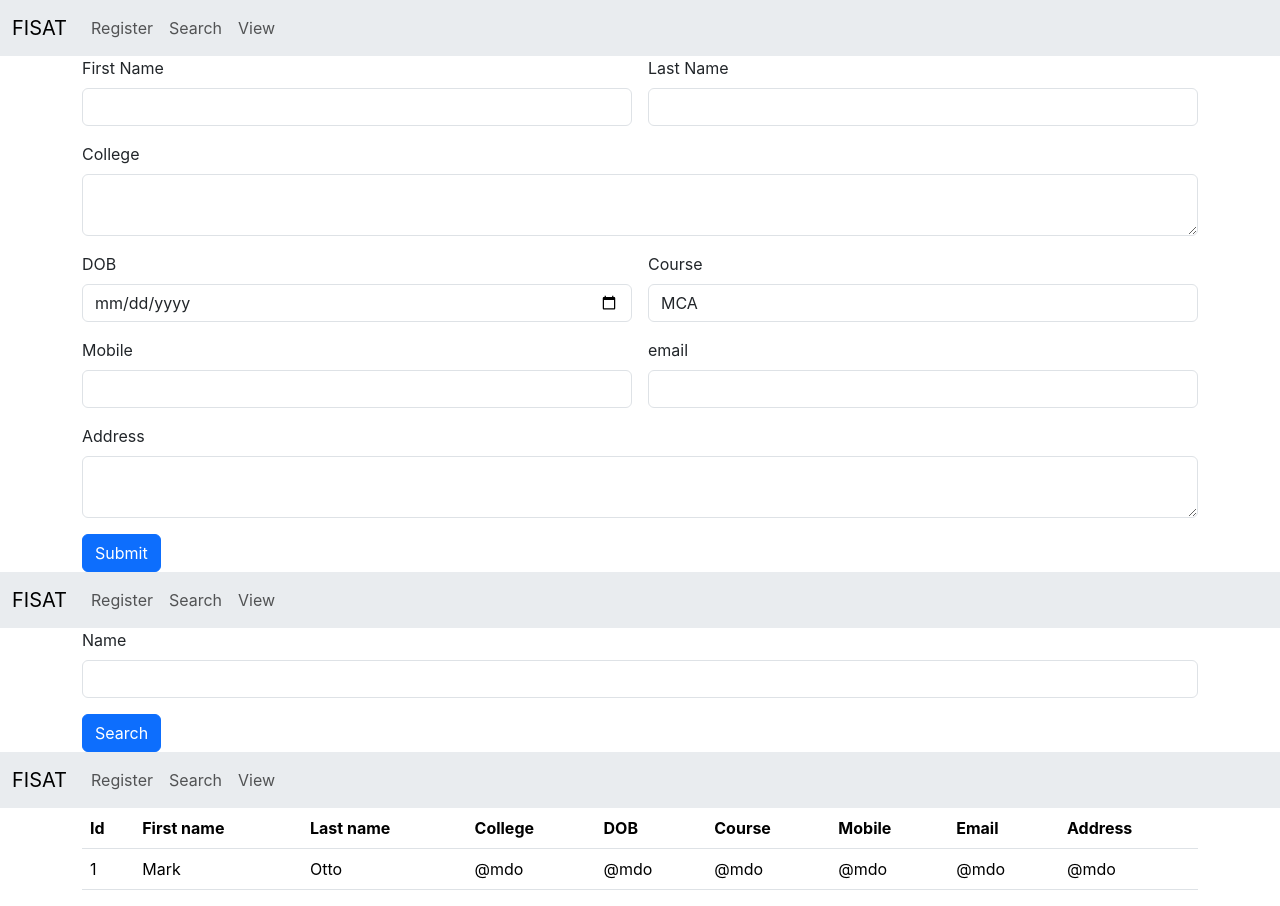
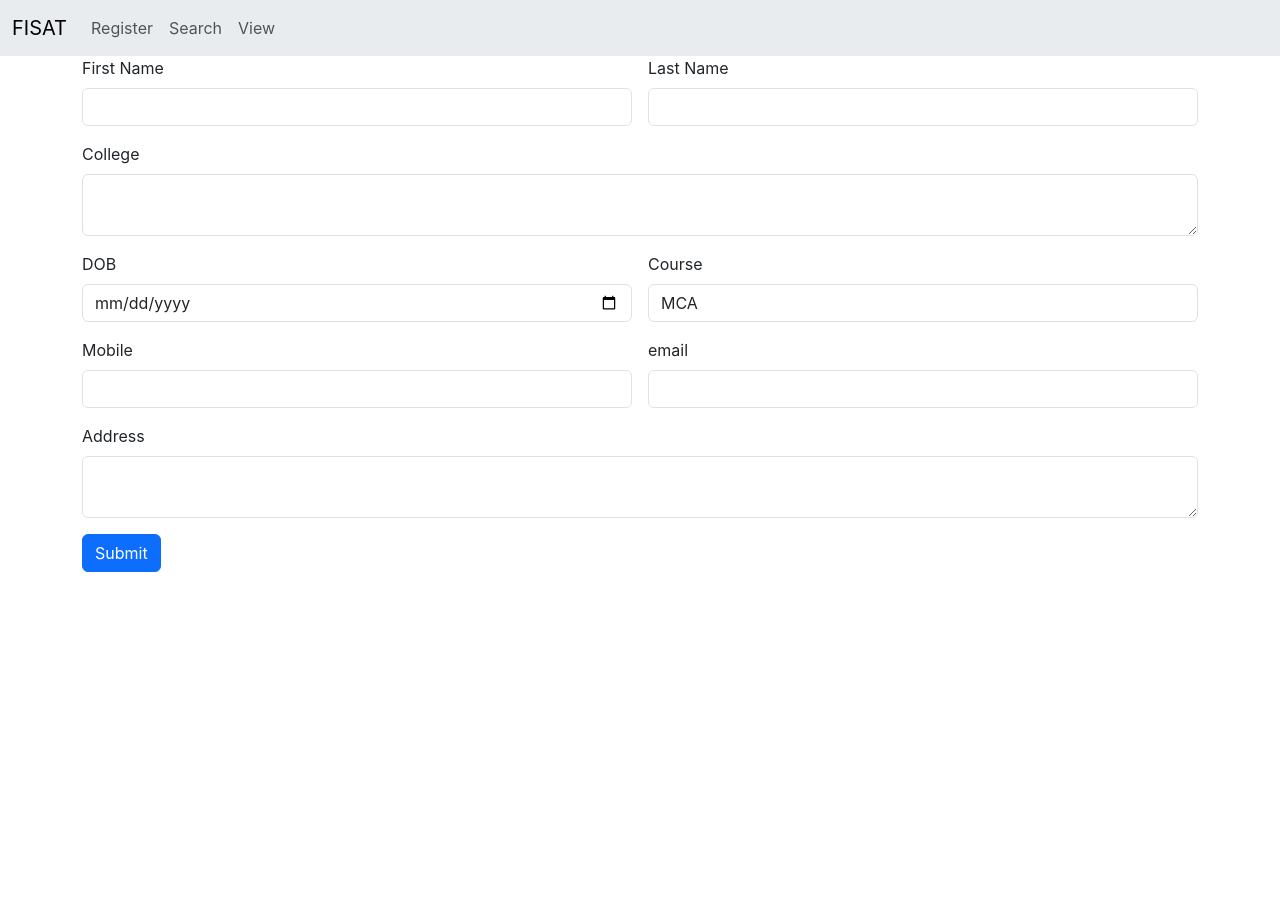
Before and after one commit to Jafnak/fisat-react-app, a React (Create React App) app: page / in a window 1280 px wide. After the commit the page ends 800 px from the top, so only its background shows below. Built offline with nearby package versions, Linux system fonts and the light colour scheme.

Commit message:
routing done

```diff
--- a/package.json
+++ b/package.json
@@ -6,8 +6,10 @@
     "@testing-library/jest-dom": "^5.17.0",
     "@testing-library/react": "^13.4.0",
     "@testing-library/user-event": "^13.5.0",
+    "axios": "^1.7.2",
     "react": "^18.3.1",
     "react-dom": "^18.3.1",
+    "react-router-dom": "^6.23.1",
     "react-scripts": "5.0.1",
     "web-vitals": "^2.1.4"
   },
--- a/src/App.js
+++ b/src/App.js
@@ -4,15 +4,18 @@
 import Search from './components/Search';
 import ViewAll from './components/ViewAll';
 import Nav from './components/Nav';
+import { BrowserRouter, Route, Routes } from 'react-router-dom';
 
 function App() {
   return (
-    <div>
-     <Add/>
-     <Search/>
-     <ViewAll/>
+   <BrowserRouter>
+   <Routes>
+    <Route path='/' element={<Add/>}/>
+    <Route path='/search' element={<Search/>}/>
+    <Route path='/viewall' element={<ViewAll/>}/>
 
-    </div>
+   </Routes>
+   </BrowserRouter>
   );
 }
 
--- a/src/components/Nav.jsx
+++ b/src/components/Nav.jsx
@@ -1,4 +1,5 @@
 import React from 'react'
+import { Link } from 'react-router-dom'
 
 const Nav = () => {
   return (
@@ -13,13 +14,13 @@
     <div class="collapse navbar-collapse" id="navbarNav">
       <ul class="navbar-nav">
         <li class="nav-item">
-          <a class="nav-link" aria-current="page" href="#">Register</a>
+          <Link class="nav-link" aria-current="page" to="/">Register</Link>
         </li>
         <li class="nav-item">
-          <a class="nav-link" href="#">Search</a>
+          <Link class="nav-link" to="/search">Search</Link>
         </li>
         <li class="nav-item">
-          <a class="nav-link" href="#">View</a>
+          <Link class="nav-link" to="/viewall">View</Link>
         </li>
 
       </ul>
```
Also changed, not shown: 1 other file (tests, documents, lock files or other folders).
